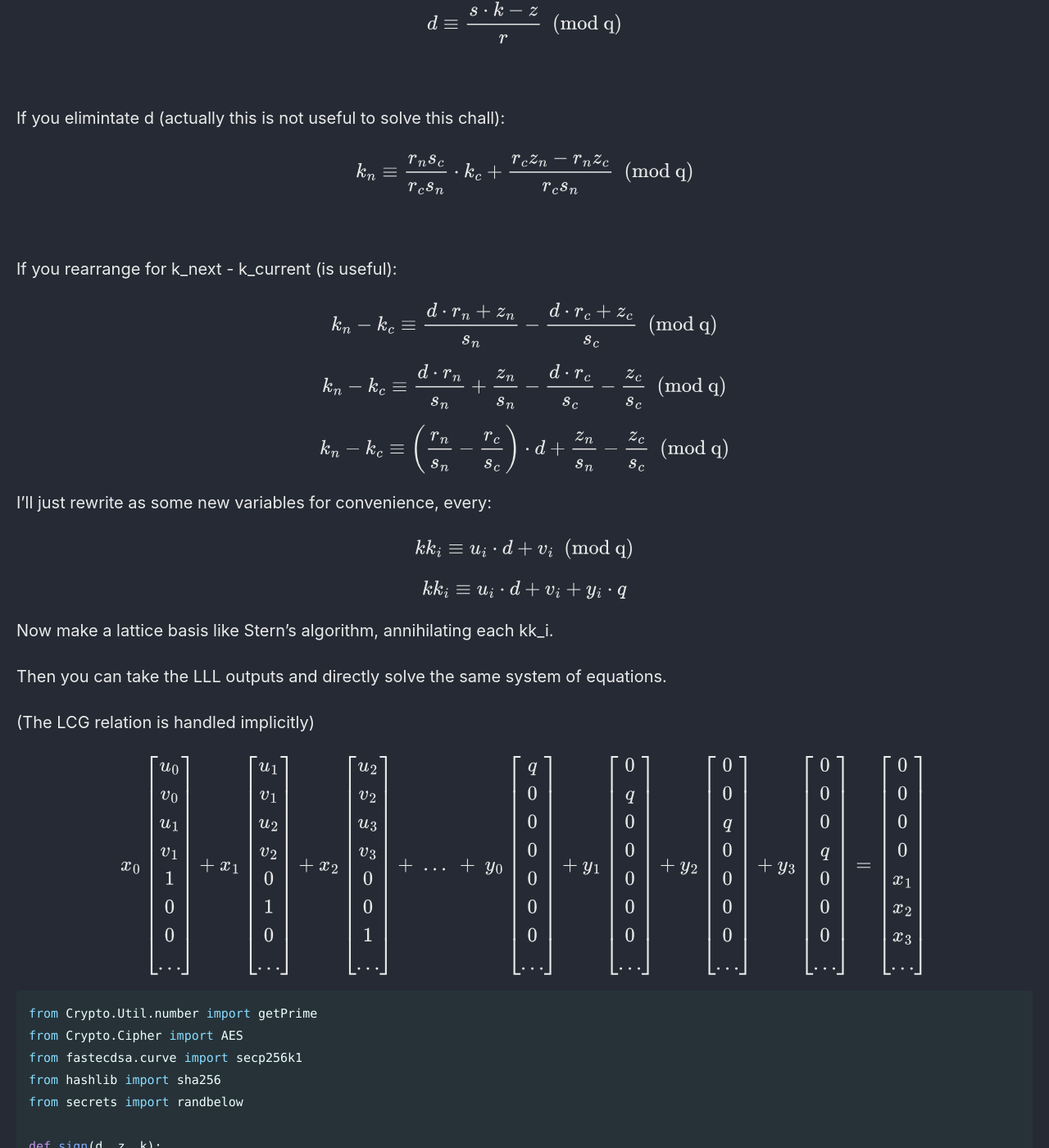
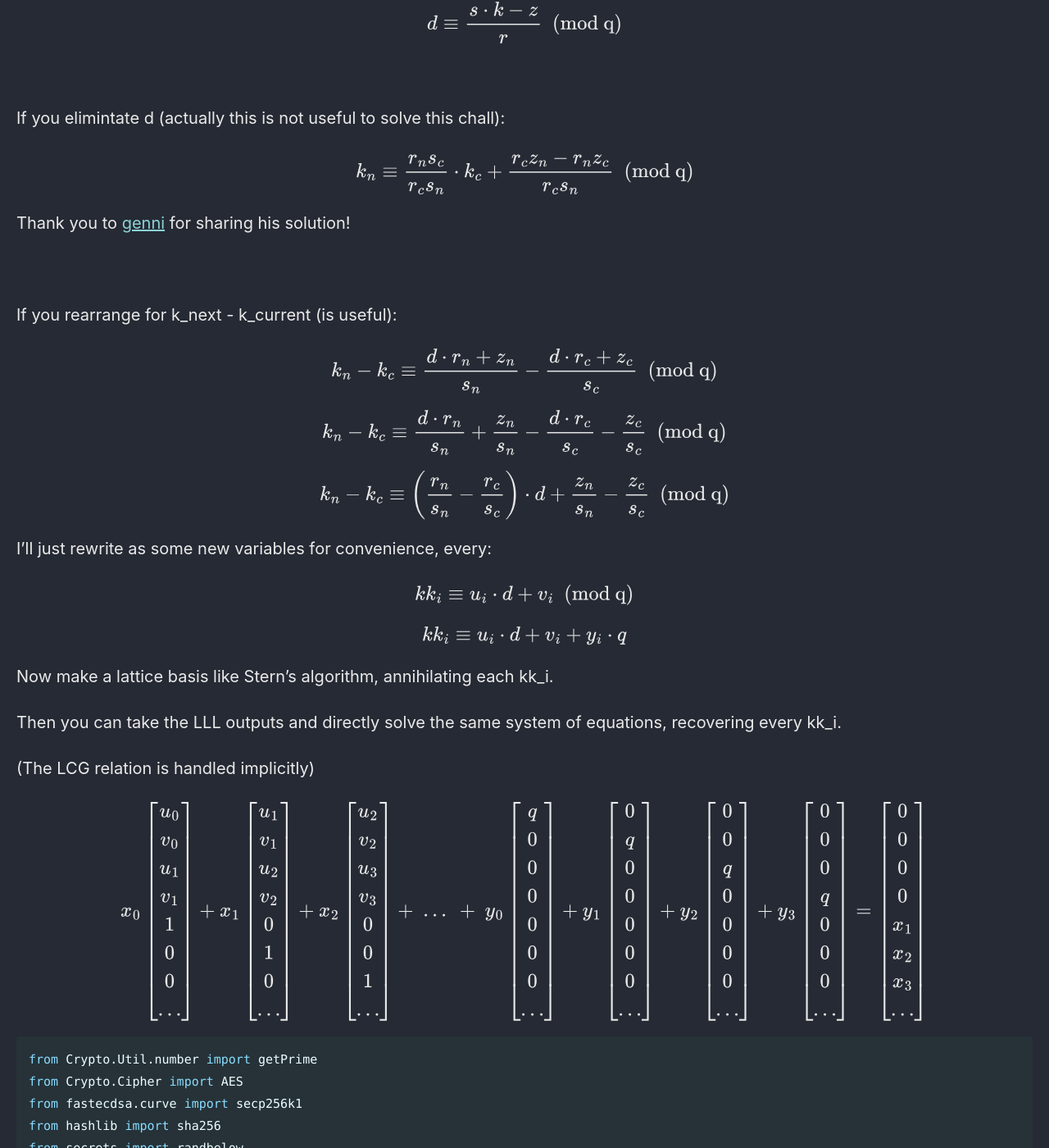
Before and after one commit to Connor-McCartney/Connor-McCartney.github.io, a Jekyll site: the page built from _pages/cryptography/ecc/ECLCG-HITCON-2024.md, in a window 1280 px wide and 1400 px high, scrolled down 2872 px. Shown: the whole window at 82% size. Built offline with Jekyll 4.4.1, drawn with Linux system fonts in a browser that asks for light colours; cached includes are drawn as plain includes.

Commit message:
Update ECLCG-HITCON-2024.md

```diff
--- a/_pages/cryptography/ecc/ECLCG-HITCON-2024.md
+++ b/_pages/cryptography/ecc/ECLCG-HITCON-2024.md
@@ -118,6 +118,8 @@ $$
 k_n \equiv \frac{r_n s_c}{r_c s_n} \cdot k_c + \frac{r_c z_n - r_n z_c}{r_c s_n} \ \text{ (mod q)}
 $$
 
+Thank you to [genni](https://genni21.github.io/) for sharing his solution!
+
 <br>
 
 If you rearrange for k_next - k_current (is useful):
@@ -147,7 +149,7 @@ $$
 
 Now make a lattice basis like Stern's algorithm, annihilating each kk_i.
 
-Then you can take the LLL outputs and directly solve the same system of equations.
+Then you can take the LLL outputs and directly solve the same system of equations, recovering every kk_i.
 
 (The LCG relation is handled implicitly)
 
```
